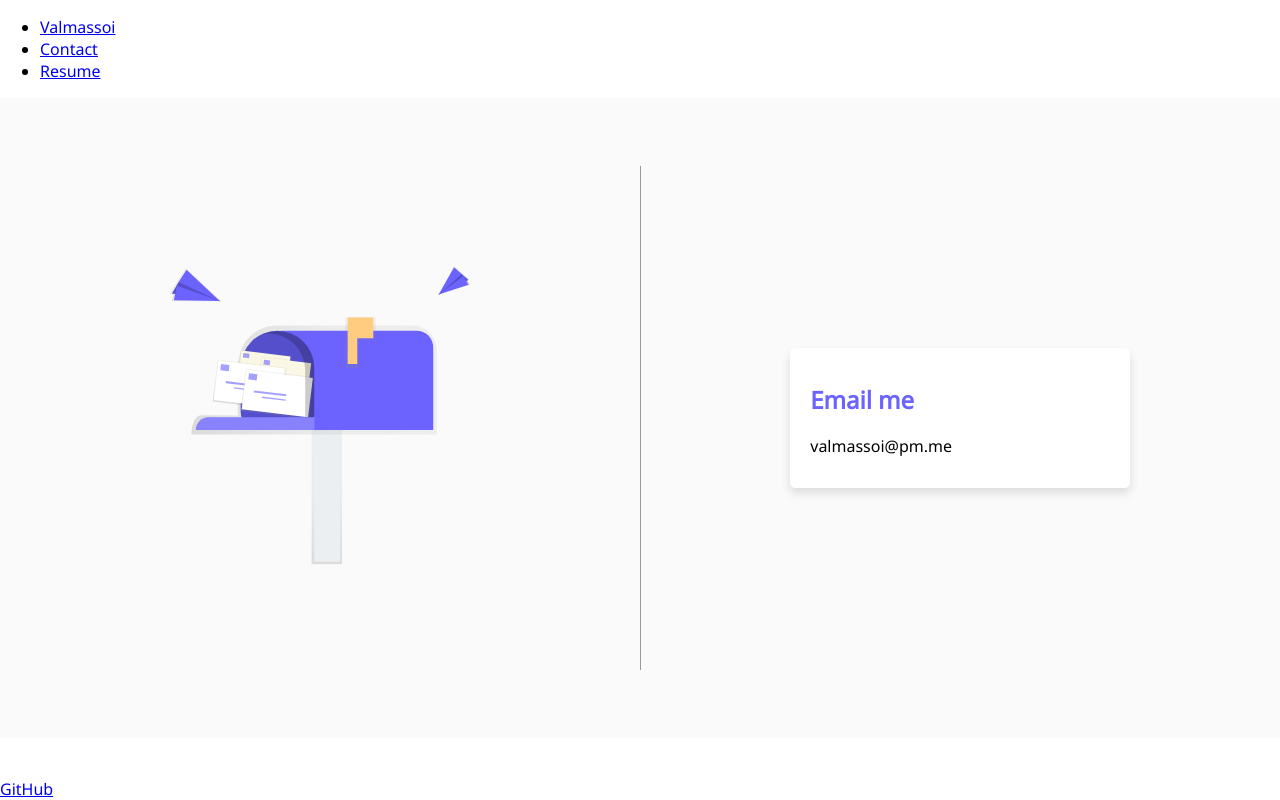
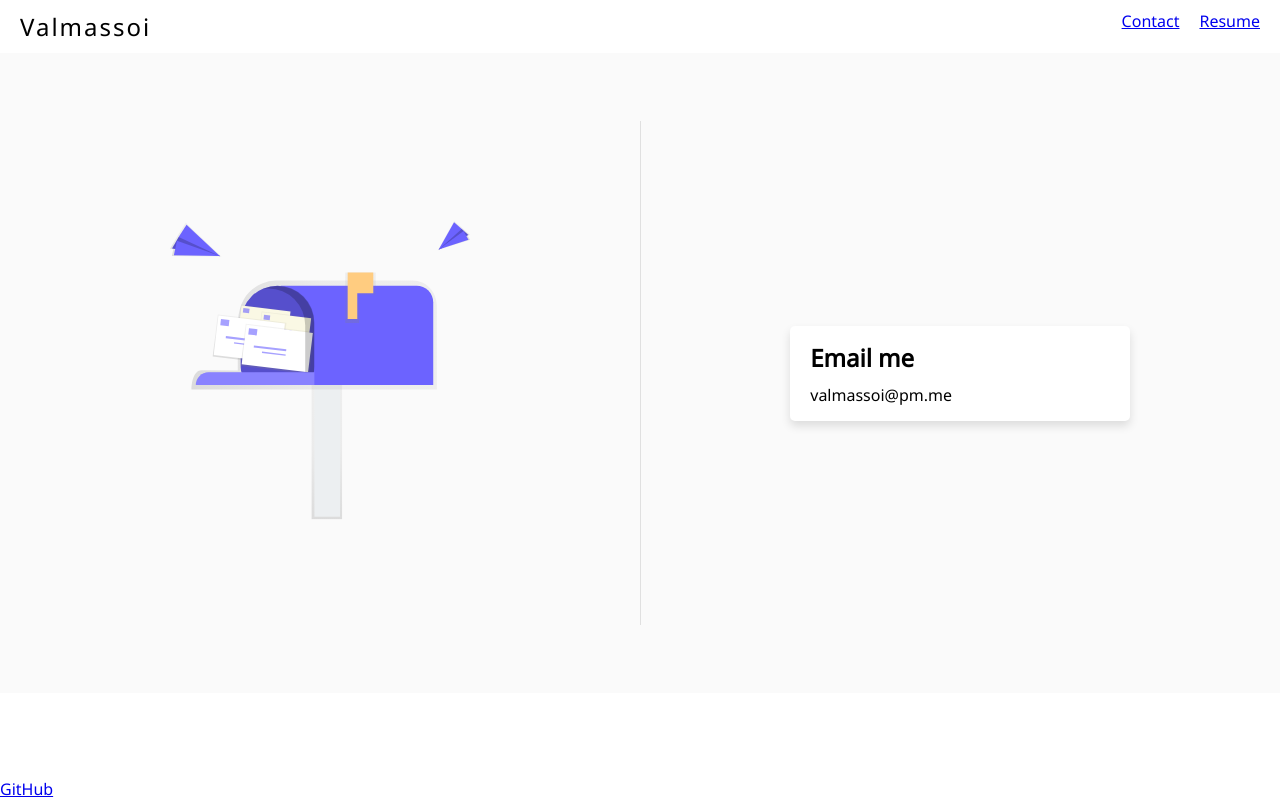
Before and after one commit to valmassoi/valmassoi-dev, a Next.js app: page /contact in a window 1280 px wide. Built offline with nearby package versions, Linux system fonts and the light colour scheme.

Commit message:
style nav

```diff
--- a/components/Layout/Footer.jsx
+++ b/components/Layout/Footer.jsx
@@ -4,7 +4,7 @@ import styles from './layout.module.scss';
 
 const Footer = () => (
   <div className={styles.footer}>
-    <a href="https://github.com/valmassoi" target="_blank" rel="noopener noreferrer">GitHub</a>
+    <a href="https://github.com/valmassoi" target="_blank" rel="noopener noreferrer" title="GitHub">GitHub</a>
   </div>
 );
 
--- a/components/Layout/Nav.jsx
+++ b/components/Layout/Nav.jsx
@@ -1,7 +1,9 @@
 import React from 'react';
 import Link from 'next/link';
 import Router from 'next/router';
-import NProgress from 'nprogress'
+import NProgress from 'nprogress';
+
+import styles from './layout.module.scss';
 
 const links = [
   { href: '/contact', label: 'Contact' },
@@ -22,13 +24,11 @@ Router.onRouteChangeError = () => {
 };
 
 const Nav = () => (
-  <nav>
-    <ul>
-      <li>
-        <Link href="/">
-          <a>Valmassoi</a>
-        </Link>
-      </li>
+  <nav className={styles.navbar}>
+    <Link href="/">
+      <a className={styles.homeLink}>Valmassoi</a>
+    </Link>
+    <ul className={styles.navLinks}>
       {links.map(({ key, href, label }) => (
         <li key={key}>
           <Link href={href}>
--- a/components/Layout/layout.module.scss
+++ b/components/Layout/layout.module.scss
@@ -1,3 +1,5 @@
+@import '../../styles/colors.module.scss';
+
 :global(body) {
   margin: 0;
   font-family: 'Noto Sans', sans-serif;
@@ -13,6 +15,32 @@
   flex: 1;
 }
 
+.content {
+  background-color: $gray50;
+}
+
 .footer {
   background-color: white;
 }
+
+.navbar {
+  display: flex;
+  justify-content: space-between;
+  padding: 10px 20px;
+}
+
+.homeLink {
+  color: black;
+  letter-spacing: 2px;
+  text-decoration: none;
+  font-size: 24px;
+}
+
+.navLinks {
+  list-style-type: none;
+  margin: 0;
+  li {
+    float: left;
+    margin-left: 20px;
+  }
+}
--- /dev/null
+++ b/components/htmlElements/H1.jsx
@@ -0,0 +1,31 @@
+import React from 'react';
+import PropTypes from 'prop-types';
+
+import colors from '../../styles/colors.module.scss';
+
+const H1 = ({
+  children,
+  ...rest
+}) => (
+    <h1 {...rest}>
+      {children}
+      <style jsx>{`
+        h1 {
+          // color: ${colors.purple};
+          // font-size: 24px;
+          margin: 0;
+        }
+      `}
+      </style>
+    </h1>
+  );
+
+H1.propTypes = {
+  children: PropTypes.node,
+};
+
+H1.defaultProps = {
+  children: null,
+};
+
+export default H1;
--- /dev/null
+++ b/components/htmlElements/H2.jsx
@@ -0,0 +1,31 @@
+import React from 'react';
+import PropTypes from 'prop-types';
+
+import colors from '../../styles/colors.module.scss';
+
+const H2 = ({
+  children,
+  ...rest
+}) => (
+    <h2 {...rest}>
+      {children}
+      <style jsx>{`
+        h2 {
+          color: ${colors.purple};
+          font-size: 24px;
+          margin: 0;
+        }
+      `}
+      </style>
+    </h2>
+  );
+
+H2.propTypes = {
+  children: PropTypes.node,
+};
+
+H2.defaultProps = {
+  children: null,
+};
+
+export default H2;
--- /dev/null
+++ b/components/htmlElements/index.js
@@ -0,0 +1,19 @@
+// import P from './P';
+import H1 from './H1';
+import H2 from './H2';
+// import H3 from './H3';
+// import H4 from './H4';
+// import H5 from './H5';
+// import H6 from './H6';
+// import Ul from './Ul';
+
+export {
+  // P,
+  H1,
+  H2,
+  // H3,
+  // H4,
+  // H5,
+  // H6,
+  // Ul,
+};
--- a/pages/contact.js
+++ b/pages/contact.js
@@ -5,6 +5,7 @@ import Box from '../components/Box/Box';
 import MailBox from '../components/svgs/mailBox.svg'
 
 import styles from './contact.module.scss';
+import { H2 } from '../components/htmlElements';
 
 const Contact = () => {
   return (
@@ -17,8 +18,8 @@ const Contact = () => {
         </div>
         <div className={styles.rightSide}>
           <Box className={styles.emailBox}>
-            <h2 className={styles.email}>Email me</h2>
-            <p>valmassoi@pm.me</p>
+            <H2>Email me</H2>
+            <p className={styles.emailAddress}>valmassoi@pm.me</p>
           </Box>
         </div>
       </div>
--- a/pages/contact.module.scss
+++ b/pages/contact.module.scss
@@ -11,7 +11,6 @@
   flex-wrap: wrap;
   height: 80vh;
   align-items: center;
-  background-color: #FAFAFA;
 }
 
 .leftSide,
@@ -25,7 +24,7 @@
 }
 
 .leftSide {
-  border-right: 1px solid $gray100;
+  border-right: 1px solid $gray300;
 }
 
 .mailboxWrapper {
@@ -38,3 +37,7 @@
   margin: 50px;
   width: 300px;
 }
+
+.emailAddress {
+  margin: 10px 0 0;
+}
--- a/pages/index.js
+++ b/pages/index.js
@@ -1,12 +1,14 @@
 import React from 'react';
+
 import Layout from '../components/Layout/Layout';
+import { H1 } from '../components/htmlElements';
 
 import styles from './index.module.scss';
 
 const Home = () => {
   return (
     <Layout title="Home">
-      <h1>Welcome</h1>
+      <H1>Welcome</H1>
     </Layout>
   );
 };
--- a/pages/resume.js
+++ b/pages/resume.js
@@ -1,12 +1,14 @@
 import React from 'react';
+
 import Layout from '../components/Layout/Layout';
+import { H1 } from '../components/htmlElements';
 
 import styles from './resume.module.scss';
 
 const Resume = () => {
   return (
     <Layout title="Resume">
-      <h1>Resume</h1>
+      <H1>Resume</H1>
     </Layout>
   );
 };
--- a/styles/colors.module.scss
+++ b/styles/colors.module.scss
@@ -1,5 +1,14 @@
 $white: white;
-$gray100: #999;
+
+$gray50: #FAFAFA;
+$gray100: #F5F5F5;
+$gray200: #EEEEEE;
+$gray300: #E0E0E0;
+$gray400: #BDBDBD;
 
 $blue: #007ace;
 $purple: #6C63FF;
+
+:export {
+  purple: $purple;
+}
```
